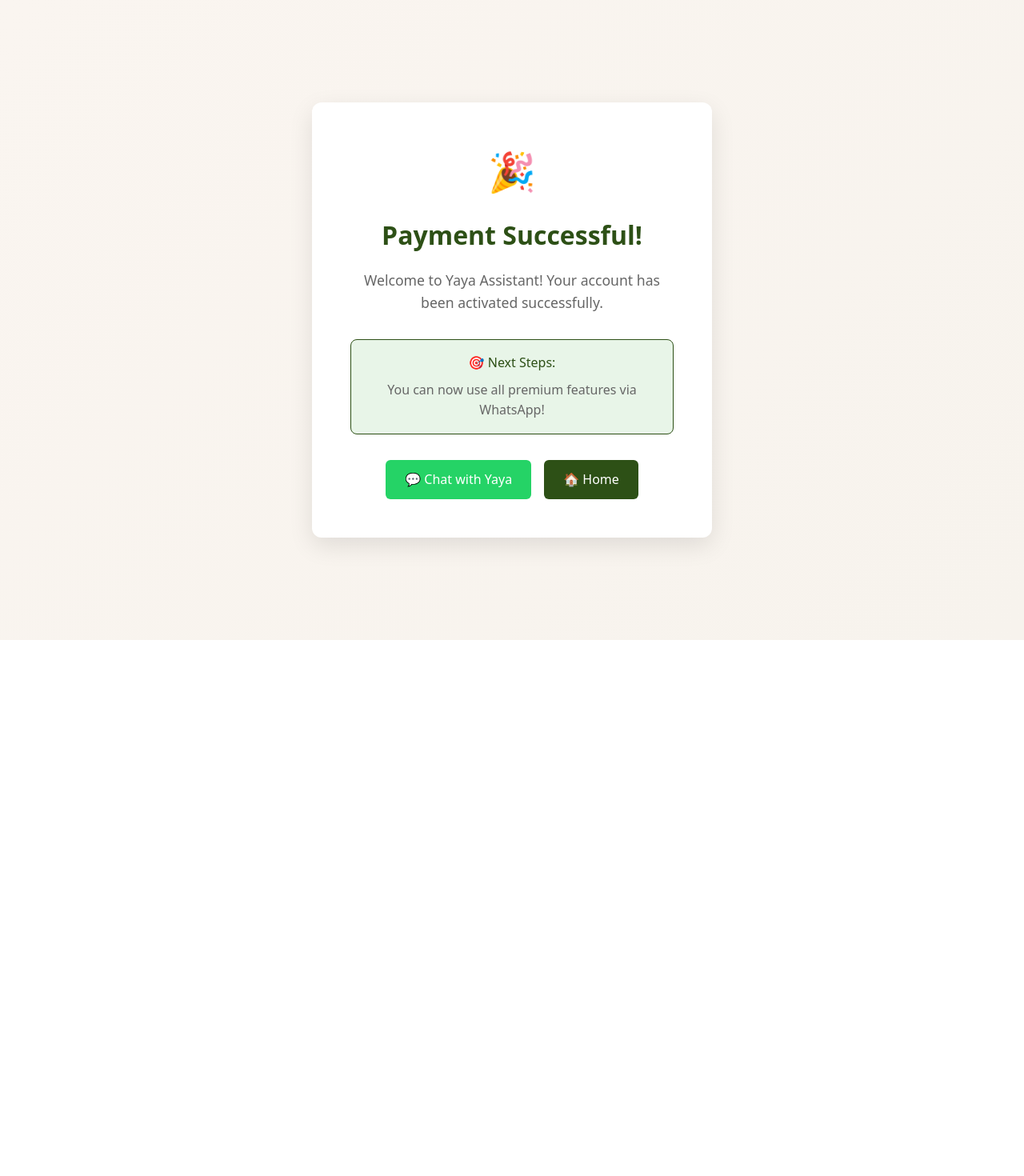
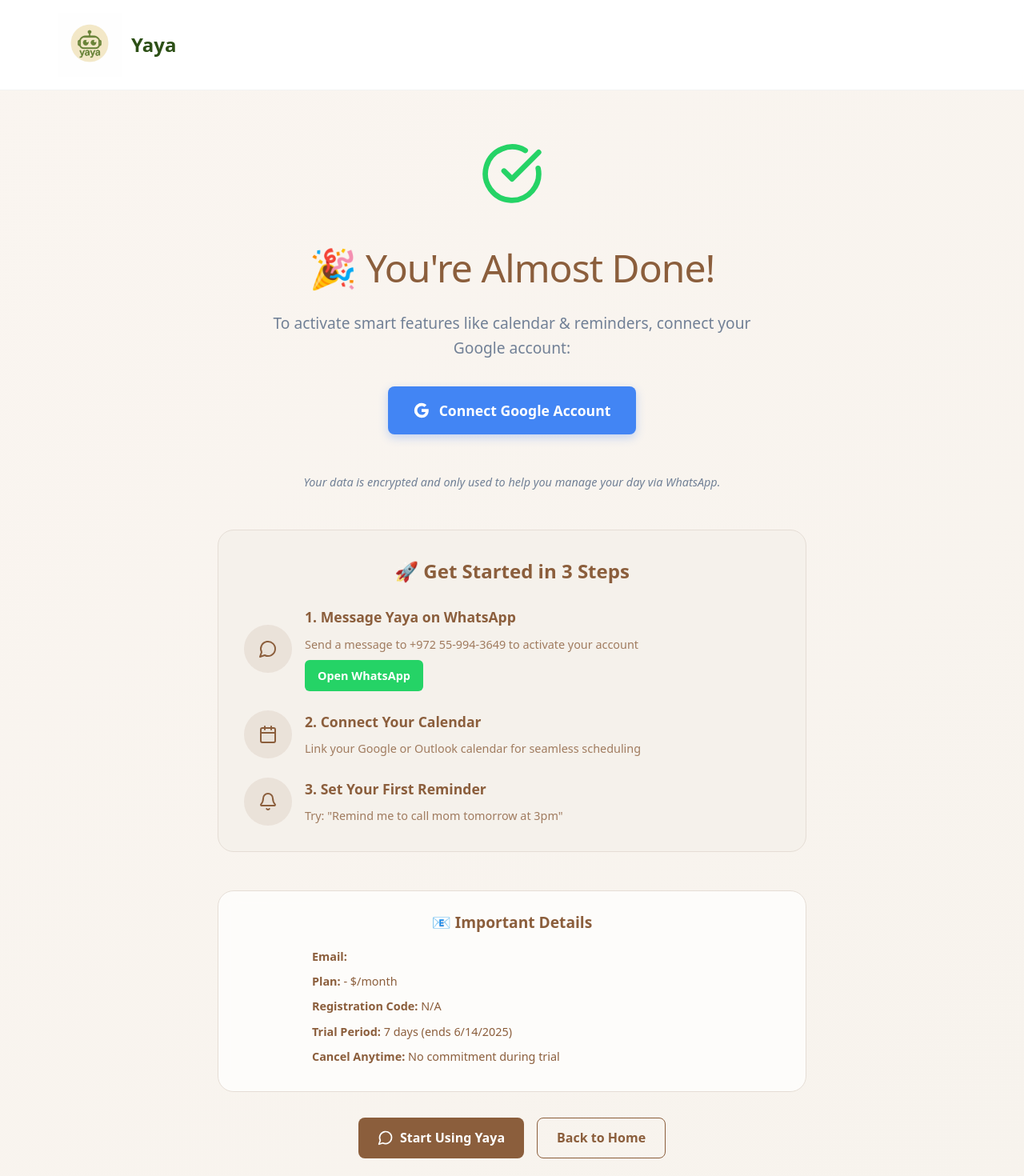
Before and after one commit to yairsabag/yaya-oauth-page, a Next.js app: page /payment/success in a window 1280 px wide. Shown: the top 1470 px of the page at 80% size. Before the commit the page ends 800 px from the top, so only its background shows below. Built offline with nearby package versions, Linux system fonts and the light colour scheme.

Commit message:
Update page.tsx

```diff
--- a/src/app/payment/success/page.tsx
+++ b/src/app/payment/success/page.tsx
@@ -1,86 +1,244 @@
 'use client'
-import React from 'react'
 
-export default function PaymentSuccess() {
+import React, { useState, useEffect } from 'react'
+import { CheckCircle, MessageCircle, Calendar, Bell } from 'lucide-react'
+
+export default function SuccessPage() {
+  const [urlParams, setUrlParams] = useState({
+    plan: '',
+    email: '',
+    price: '',
+    code: ''
+  })
+
+  useEffect(() => {
+    // Get URL parameters from window.location
+    const params = new URLSearchParams(window.location.search)
+    setUrlParams({
+      plan: params.get('plan') || '',
+      email: params.get('email') || '',
+      price: params.get('price') || '',
+      code: params.get('code') || ''
+    })
+  }, [])
+
+  const planNames = {
+    executive: 'Executive Plan',
+    ultimate: 'Ultimate Plan'
+  }
+
+  // Fixed Google OAuth URL with correct redirect to n8n
+  const googleOAuthUrl = `https://accounts.google.com/o/oauth2/v2/auth?client_id=314964896562-o93h71h2cpiqgcikaqeg2a34ht2ipl2j.apps.googleusercontent.com&redirect_uri=https://yairsabag.app.n8n.cloud/webhook/google-oauth-callback&response_type=code&scope=openid%20email%20https://www.googleapis.com/auth/calendar&state=${urlParams.code}`
+
   return (
-    <div style={{
-      fontFamily: "system-ui, -apple-system, BlinkMacSystemFont, 'Segoe UI', sans-serif",
-      minHeight: '100vh',
-      background: 'linear-gradient(135deg, #faf5f0 0%, #f7f3ed 100%)',
-      display: 'flex',
-      alignItems: 'center',
-      justifyContent: 'center'
-    }}>
-      <div style={{
-        background: 'white',
-        padding: '3rem',
-        borderRadius: '12px',
-        boxShadow: '0 10px 30px rgba(0,0,0,0.1)',
-        textAlign: 'center',
-        maxWidth: '500px'
-      }}>
-        <div style={{ fontSize: '3rem', marginBottom: '1rem' }}>🎉</div>
-        <h1 style={{
-          fontSize: '2rem',
-          color: '#2d5016',
-          marginBottom: '1rem',
-          fontWeight: '600'
-        }}>
-          Payment Successful!
+    <div style={{ fontFamily: "system-ui, -apple-system, BlinkMacSystemFont, 'Segoe UI', sans-serif", minHeight: '100vh', background: 'linear-gradient(135deg, #faf5f0 0%, #f7f3ed 100%)' }}>
+      {/* Header */}
+      <header style={{ background: 'rgba(255,255,255,0.95)', backdropFilter: 'blur(10px)', borderBottom: '1px solid rgba(0,0,0,0.05)', padding: '1rem 0' }}>
+        <div style={{ maxWidth: '1200px', margin: '0 auto', padding: '0 2rem', display: 'flex', justifyContent: 'space-between', alignItems: 'center' }}>
+          <a href="/" style={{ display: 'flex', alignItems: 'center', gap: '0.75rem', textDecoration: 'none' }}>
+            <img
+              src="/yaya-logo.png"
+              alt="Yaya Assistant Logo"
+              style={{ width: '80px', height: '80px', objectFit: 'contain' }}
+            />
+            <span style={{ fontSize: '1.5rem', fontWeight: '600', color: '#2d5016' }}>Yaya</span>
+          </a>
+        </div>
+      </header>
+
+      <main style={{ padding: '4rem 0' }}>
+        <div style={{ maxWidth: '800px', margin: '0 auto', padding: '0 2rem', textAlign: 'center' }}>
+          {/* Success Animation */}
+          <div style={{ marginBottom: '2rem' }}>
+            <CheckCircle size={80} style={{ color: '#25d366', margin: '0 auto' }} />
+          </div>
+
+          <h1 style={{ fontSize: '3rem', fontWeight: '400', color: '#8B5E3C', marginBottom: '1rem', letterSpacing: '-0.02em' }}>
+            🎉 You're Almost Done!
           </h1>
-        <p style={{
-          color: '#666',
-          fontSize: '1.1rem',
-          marginBottom: '2rem',
-          lineHeight: '1.6'
-        }}>
-          Welcome to Yaya Assistant! Your account has been activated successfully.
+
+          <p style={{ fontSize: '1.2rem', color: '#718096', marginBottom: '2rem', maxWidth: '600px', margin: '0 auto 2rem' }}>
+            To activate smart features like calendar & reminders, connect your Google account:
           </p>
 
-        <div style={{
-          background: '#e8f5e8',
-          padding: '1rem',
+          {/* Google OAuth Button */}
+          <div style={{ marginBottom: '3rem' }}>
+            <a
+              href={googleOAuthUrl}
+              style={{
+                background: '#4285f4',
+                color: 'white',
+                padding: '16px 32px',
                 borderRadius: '8px',
-          marginBottom: '2rem',
-          border: '1px solid #2d5016'
-        }}>
-          <p style={{ color: '#2d5016', margin: 0, fontWeight: '500' }}>
-            🎯 Next Steps:
+                textDecoration: 'none',
+                fontSize: '1.1rem',
+                fontWeight: '600',
+                display: 'inline-flex',
+                alignItems: 'center',
+                gap: '12px',
+                boxShadow: '0 4px 12px rgba(66, 133, 244, 0.3)',
+                transition: 'all 0.2s ease'
+              }}
+              onMouseEnter={(e) => (e.target as HTMLElement).style.background = '#3367d6'}
+              onMouseLeave={(e) => (e.target as HTMLElement).style.background = '#4285f4'}
+            >
+              <svg width="20" height="20" viewBox="0 0 24 24">
+                <path fill="white" d="M22.56 12.25c0-.78-.07-1.53-.2-2.25H12v4.26h5.92c-.26 1.37-1.04 2.53-2.21 3.31v2.77h3.57c2.08-1.92 3.28-4.74 3.28-8.09z"/>
+                <path fill="white" d="M12 23c2.97 0 5.46-.98 7.28-2.66l-3.57-2.77c-.98.66-2.23 1.06-3.71 1.06-2.86 0-5.29-1.93-6.16-4.53H2.18v2.84C3.99 20.53 7.7 23 12 23z"/>
+                <path fill="white" d="M5.84 14.09c-.22-.66-.35-1.36-.35-2.09s.13-1.43.35-2.09V7.07H2.18C1.43 8.55 1 10.22 1 12s.43 3.45 1.18 4.93l2.85-2.22.81-.62z"/>
+                <path fill="white" d="M12 5.38c1.62 0 3.06.56 4.21 1.64l3.15-3.15C17.45 2.09 14.97 1 12 1 7.7 1 3.99 3.47 2.18 7.07l3.66 2.84c.87-2.6 3.3-4.53 6.16-4.53z"/>
+              </svg>
+              Connect Google Account
+            </a>
+          </div>
+
+          <p style={{ fontSize: '0.9rem', color: '#718096', marginBottom: '3rem', fontStyle: 'italic' }}>
+            Your data is encrypted and only used to help you manage your day via WhatsApp.
           </p>
-          <p style={{ color: '#666', margin: '0.5rem 0 0 0' }}>
-            You can now use all premium features via WhatsApp!
+
+          <div style={{ background: '#F5F1EB', borderRadius: '20px', padding: '2rem', border: '1px solid #E5DDD5', marginBottom: '3rem', textAlign: 'left' }}>
+            <h2 style={{ fontSize: '1.5rem', fontWeight: '600', color: '#8B5E3C', marginBottom: '1.5rem', textAlign: 'center' }}>
+              🚀 Get Started in 3 Steps
+            </h2>
+
+            <div style={{ display: 'grid', gap: '1.5rem' }}>
+              <div style={{ display: 'flex', alignItems: 'center', gap: '1rem' }}>
+                <div style={{ background: 'rgba(139, 94, 60, 0.1)', borderRadius: '50%', width: '60px', height: '60px', display: 'flex', alignItems: 'center', justifyContent: 'center', flexShrink: 0 }}>
+                  <MessageCircle size={24} style={{ color: '#8B5E3C' }} />
+                </div>
+                <div>
+                  <h3 style={{ fontSize: '1.1rem', fontWeight: '600', color: '#8B5E3C', marginBottom: '0.5rem' }}>
+                    1. Message Yaya on WhatsApp
+                  </h3>
+                  <p style={{ color: '#8B5E3C', fontSize: '0.9rem', opacity: 0.8 }}>
+                    Send a message to +972 55-994-3649 to activate your account
+                  </p>
+                  <a
+                    href="https://wa.me/972559943649?text=Hi! I just subscribed to the Executive plan"
+                    style={{
+                      display: 'inline-block',
+                      marginTop: '0.5rem',
+                      background: '#25d366',
+                      color: 'white',
+                      padding: '8px 16px',
+                      borderRadius: '6px',
+                      textDecoration: 'none',
+                      fontSize: '0.9rem',
+                      fontWeight: '600',
+                      transition: 'all 0.2s ease'
+                    }}
+                    onMouseEnter={(e) => (e.target as HTMLElement).style.background = '#22c55e'}
+                    onMouseLeave={(e) => (e.target as HTMLElement).style.background = '#25d366'}
+                  >
+                    Open WhatsApp
+                  </a>
+                </div>
+              </div>
+
+              <div style={{ display: 'flex', alignItems: 'center', gap: '1rem' }}>
+                <div style={{ background: 'rgba(139, 94, 60, 0.1)', borderRadius: '50%', width: '60px', height: '60px', display: 'flex', alignItems: 'center', justifyContent: 'center', flexShrink: 0 }}>
+                  <Calendar size={24} style={{ color: '#8B5E3C' }} />
+                </div>
+                <div>
+                  <h3 style={{ fontSize: '1.1rem', fontWeight: '600', color: '#8B5E3C', marginBottom: '0.5rem' }}>
+                    2. Connect Your Calendar
+                  </h3>
+                  <p style={{ color: '#8B5E3C', fontSize: '0.9rem', opacity: 0.8 }}>
+                    Link your Google or Outlook calendar for seamless scheduling
                   </p>
                 </div>
+              </div>
 
-        <div style={{ display: 'flex', gap: '1rem', justifyContent: 'center' }}>
+              <div style={{ display: 'flex', alignItems: 'center', gap: '1rem' }}>
+                <div style={{ background: 'rgba(139, 94, 60, 0.1)', borderRadius: '50%', width: '60px', height: '60px', display: 'flex', alignItems: 'center', justifyContent: 'center', flexShrink: 0 }}>
+                  <Bell size={24} style={{ color: '#8B5E3C' }} />
+                </div>
+                <div>
+                  <h3 style={{ fontSize: '1.1rem', fontWeight: '600', color: '#8B5E3C', marginBottom: '0.5rem' }}>
+                    3. Set Your First Reminder
+                  </h3>
+                  <p style={{ color: '#8B5E3C', fontSize: '0.9rem', opacity: 0.8 }}>
+                    Try: "Remind me to call mom tomorrow at 3pm"
+                  </p>
+                </div>
+              </div>
+            </div>
+          </div>
+
+          <div style={{ background: 'rgba(255,255,255,0.7)', borderRadius: '20px', padding: '1.5rem', border: '1px solid #E5DDD5', marginBottom: '2rem', backdropFilter: 'blur(10px)' }}>
+            <h3 style={{ fontSize: '1.2rem', fontWeight: '600', color: '#8B5E3C', marginBottom: '1rem' }}>
+              📧 Important Details
+            </h3>
+            <div style={{ textAlign: 'left', maxWidth: '500px', margin: '0 auto' }}>
+              <p style={{ color: '#8B5E3C', fontSize: '0.9rem', marginBottom: '0.5rem' }}>
+                <strong>Email:</strong> {urlParams.email}
+              </p>
+              <p style={{ color: '#8B5E3C', fontSize: '0.9rem', marginBottom: '0.5rem' }}>
+                <strong>Plan:</strong> {planNames[urlParams.plan as keyof typeof planNames]} - ${urlParams.price}/month
+              </p>
+              <p style={{ color: '#8B5E3C', fontSize: '0.9rem', marginBottom: '0.5rem' }}>
+                <strong>Registration Code:</strong> {urlParams.code || 'N/A'}
+              </p>
+              <p style={{ color: '#8B5E3C', fontSize: '0.9rem', marginBottom: '0.5rem' }}>
+                <strong>Trial Period:</strong> 7 days (ends {new Date(Date.now() + 7 * 24 * 60 * 60 * 1000).toLocaleDateString()})
+              </p>
+              <p style={{ color: '#8B5E3C', fontSize: '0.9rem', marginBottom: '0.5rem' }}>
+                <strong>Cancel Anytime:</strong> No commitment during trial
+              </p>
+            </div>
+          </div>
+
+          <div style={{ display: 'flex', gap: '1rem', justifyContent: 'center', flexWrap: 'wrap' }}>
             <a
-            href="https://wa.me/972559943649"
+              href="https://wa.me/972559943649?text=Hi! I just subscribed to Yaya and want to get started"
               style={{
-              background: '#25d366',
+                background: '#8B5E3C',
                 color: 'white',
                 padding: '12px 24px',
-              borderRadius: '6px',
+                borderRadius: '8px',
                 textDecoration: 'none',
-              fontWeight: '500'
+                fontWeight: '600',
+                display: 'inline-flex',
+                alignItems: 'center',
+                gap: '0.5rem',
+                transition: 'all 0.2s ease'
               }}
+              onMouseEnter={(e) => (e.target as HTMLElement).style.background = '#7c4a32'}
+              onMouseLeave={(e) => (e.target as HTMLElement).style.background = '#8B5E3C'}
             >
-            💬 Chat with Yaya
+              <MessageCircle size={20} />
+              Start Using Yaya
             </a>
             <a
               href="/"
               style={{
-              background: '#2d5016',
-              color: 'white',
+                background: 'transparent',
+                color: '#8B5E3C',
                 padding: '12px 24px',
-              borderRadius: '6px',
+                borderRadius: '8px',
                 textDecoration: 'none',
-              fontWeight: '500'
+                fontWeight: '600',
+                border: '1px solid #8B5E3C',
+                transition: 'all 0.2s ease'
+              }}
+              onMouseEnter={(e) => {
+                (e.target as HTMLElement).style.background = '#8B5E3C'
+                ;(e.target as HTMLElement).style.color = 'white'
+              }}
+              onMouseLeave={(e) => {
+                (e.target as HTMLElement).style.background = 'transparent'
+                ;(e.target as HTMLElement).style.color = '#8B5E3C'
               }}
             >
-            🏠 Home
+              Back to Home
             </a>
           </div>
+
+          <p style={{ fontSize: '0.8rem', color: '#718096', marginTop: '2rem' }}>
+            Need help? Contact us at <a href="mailto:info@textcoco.com" style={{ color: '#8B5E3C' }}>info@textcoco.com</a>
+          </p>
         </div>
+      </main>
     </div>
   )
 }
```
Lines whose indentation alone changed are shown as unchanged.
